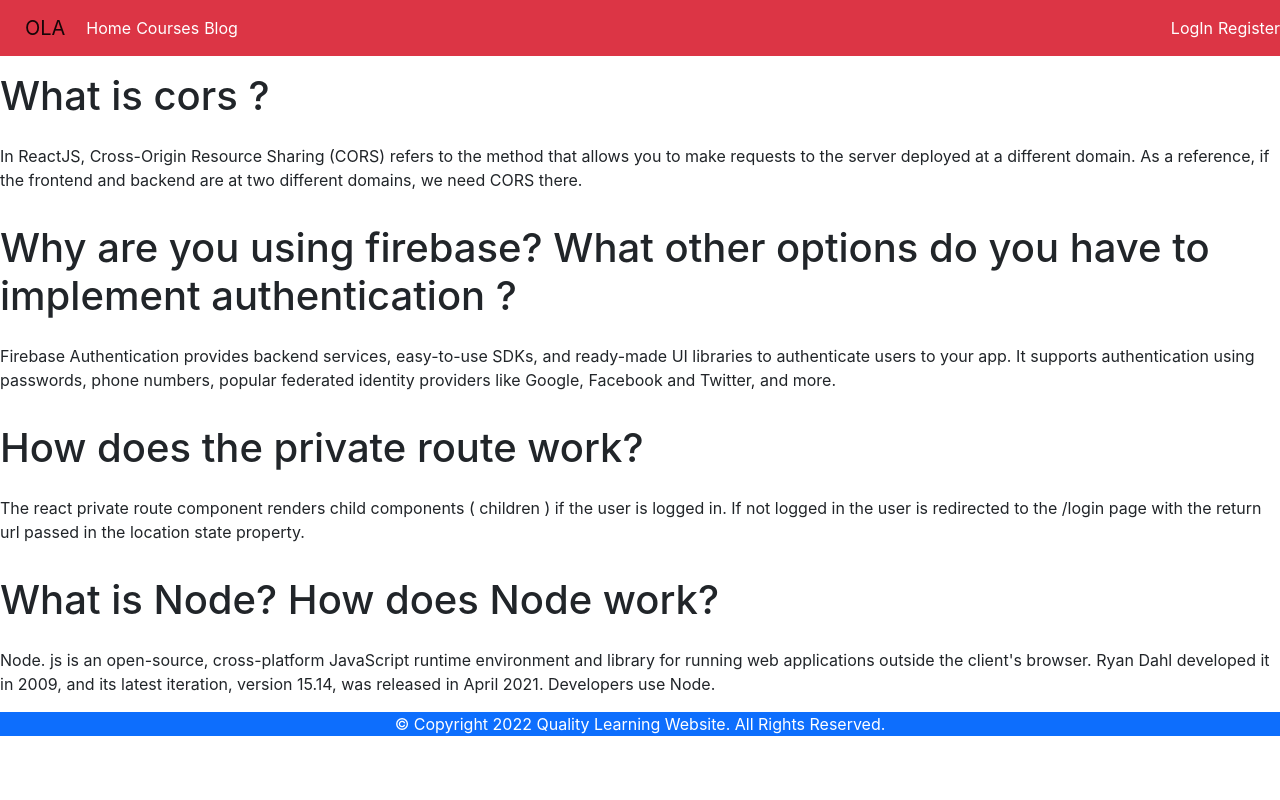
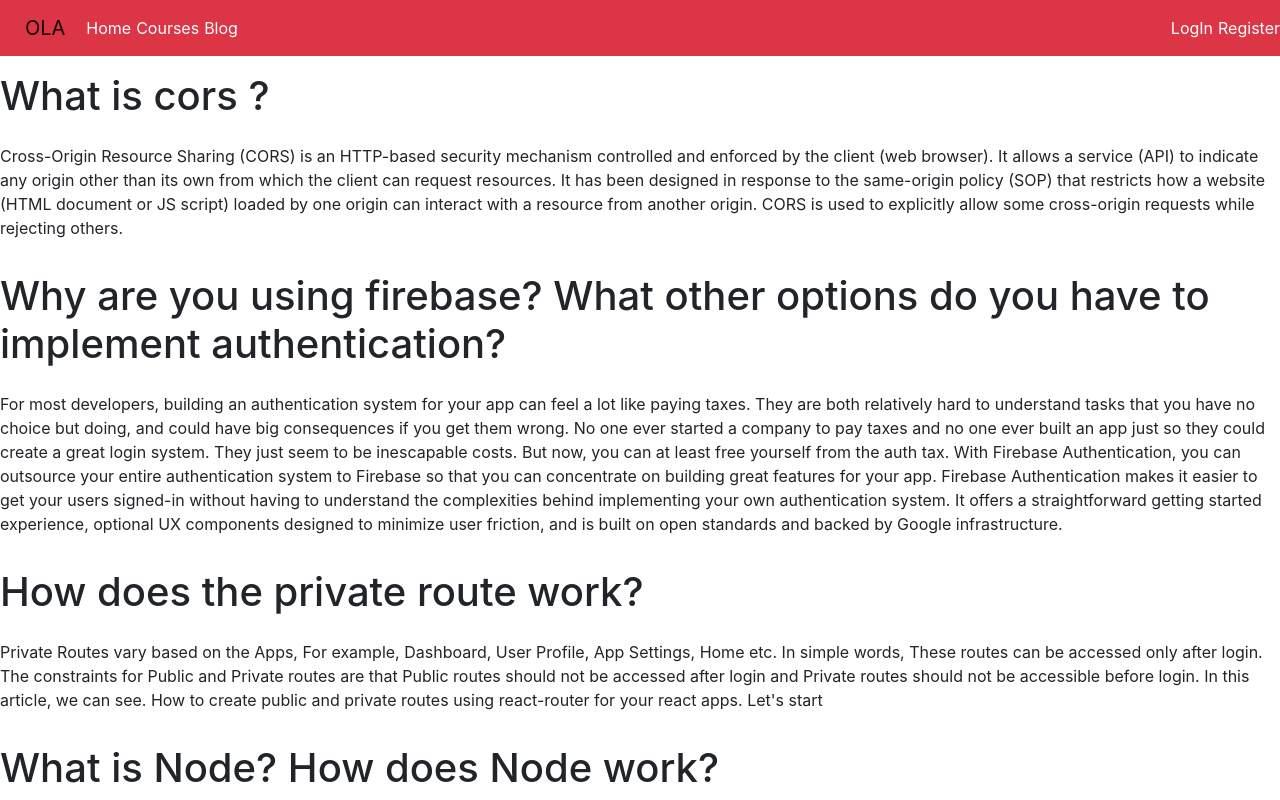
Before and after one commit to tanzimAhmedUtsho/online-learning-app, a React (Create React App) app: page /blog in a window 1280 px wide. Shown: the top 800 px of the page. Built offline with nearby package versions, Linux system fonts and the light colour scheme.

Commit message:
blog updated

```diff
--- a/src/components/Blog.js
+++ b/src/components/Blog.js
@@ -5,38 +5,60 @@ const Blog = () => {
     <div className="p-10">
       <h1 className="text-2xl py-3">What is cors ? </h1>
       <p>
-                In ReactJS, Cross-Origin Resource Sharing (CORS) refers to the
-                method that allows you to make requests to the server deployed
-                at a different domain. As a reference, if the frontend and
-                backend are at two different domains, we need CORS there.
+        Cross-Origin Resource Sharing (CORS) is an HTTP-based security mechanism
+        controlled and enforced by the client (web browser). It allows a service
+        (API) to indicate any origin other than its own from which the client
+        can request resources. It has been designed in response to the
+        same-origin policy (SOP) that restricts how a website (HTML document or
+        JS script) loaded by one origin can interact with a resource from
+        another origin. CORS is used to explicitly allow some cross-origin
+        requests while rejecting others.
       </p>
       <h1 className="text-2xl py-3">
-                Why are you using firebase? What other options do you have to
-                implement authentication ?{" "}
+        Why are you using firebase? What other options do you have to implement
+        authentication?
       </h1>
       <p>
-                Firebase Authentication provides backend services, easy-to-use
-                SDKs, and ready-made UI libraries to authenticate users to your
-                app. It supports authentication using passwords, phone numbers,
-                popular federated identity providers like Google, Facebook and
-                Twitter, and more.
+        For most developers, building an authentication system for your app can
+        feel a lot like paying taxes. They are both relatively hard to
+        understand tasks that you have no choice but doing, and could have big
+        consequences if you get them wrong. No one ever started a company to pay
+        taxes and no one ever built an app just so they could create a great
+        login system. They just seem to be inescapable costs. But now, you can
+        at least free yourself from the auth tax. With Firebase Authentication,
+        you can outsource your entire authentication system to Firebase so that
+        you can concentrate on building great features for your app. Firebase
+        Authentication makes it easier to get your users signed-in without
+        having to understand the complexities behind implementing your own
+        authentication system. It offers a straightforward getting started
+        experience, optional UX components designed to minimize user friction,
+        and is built on open standards and backed by Google infrastructure.
       </p>
 
       <h1 className="text-2xl py-3">How does the private route work?</h1>
 
       <p>
-                The react private route component renders child components (
-                children ) if the user is logged in. If not logged in the user
-                is redirected to the /login page with the return url passed in
-                the location state property.
+        Private Routes vary based on the Apps, For example, Dashboard, User
+        Profile, App Settings, Home etc. In simple words, These routes can be
+        accessed only after login. The constraints for Public and Private routes
+        are that Public routes should not be accessed after login and Private
+        routes should not be accessible before login. In this article, we can
+        see. How to create public and private routes using react-router for your
+        react apps. Let's start
       </p>
       <h1 className="text-2xl py-3">What is Node? How does Node work?</h1>
       <p>
-                Node. js is an open-source, cross-platform JavaScript runtime
-                environment and library for running web applications outside the
-                client's browser. Ryan Dahl developed it in 2009, and its latest
-                iteration, version 15.14, was released in April 2021. Developers
-                use Node.
+        The Node.js run-time environment includes everything you need to execute
+        a program written in JavaScript.Node.js came into existence when the
+        original developers of JavaScript extended it from something you could
+        only run in the browser to something you could run on your machine as a
+        standalone application. Now you can do much more with JavaScript than
+        just making websites interactive. JavaScript now has the capability to
+        do things that other scripting languages like Python can do. Both your
+        browser JavaScript and Node.js run on the V8 JavaScript runtime engine.
+        This engine takes your JavaScript code and converts it into a faster
+        machine code. Machine code is low-level code which the computer can run
+        without needing to first interpret it.
       </p>
     </div>
   );
```
Lines whose indentation alone changed are shown as unchanged.
